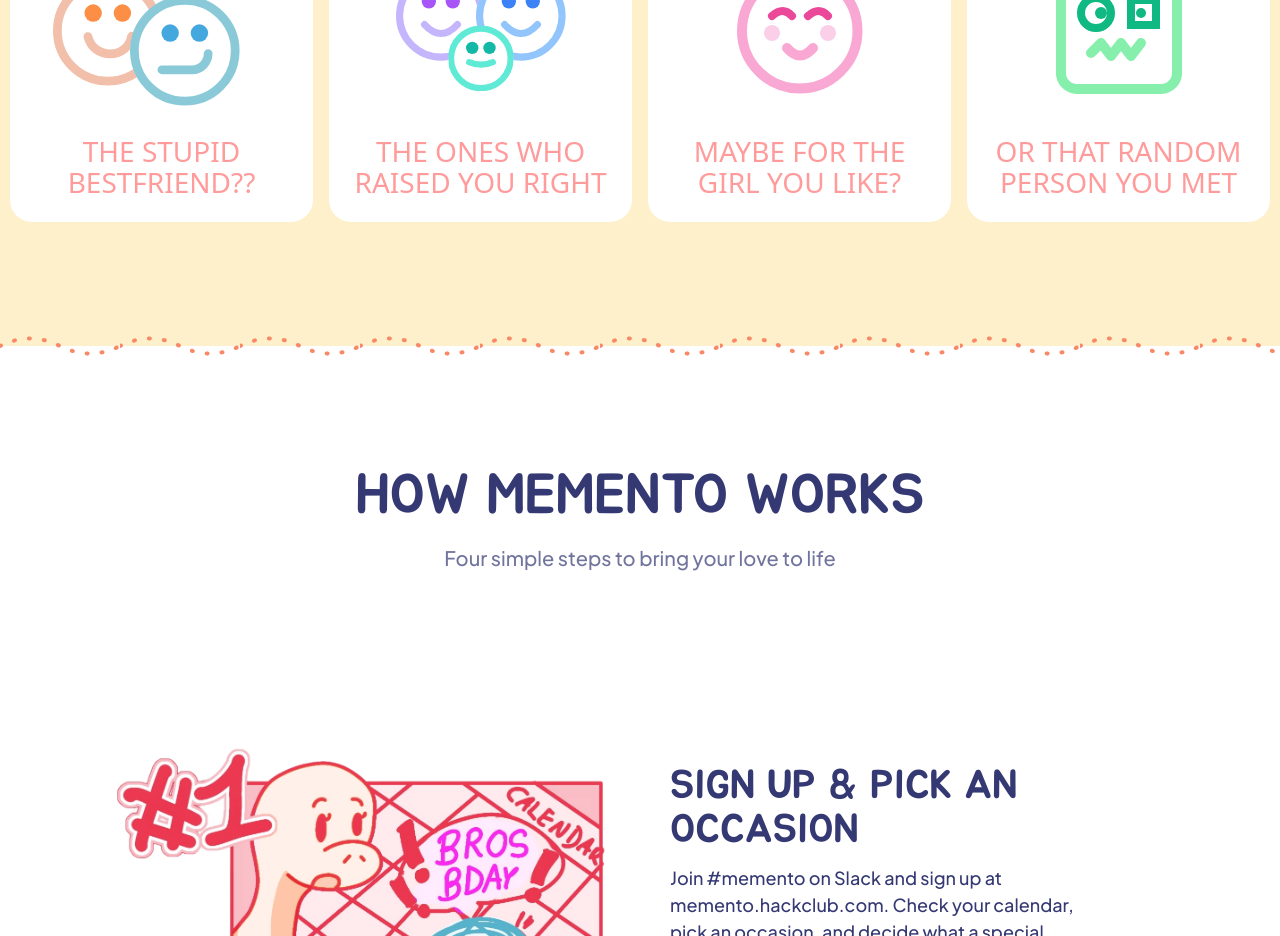
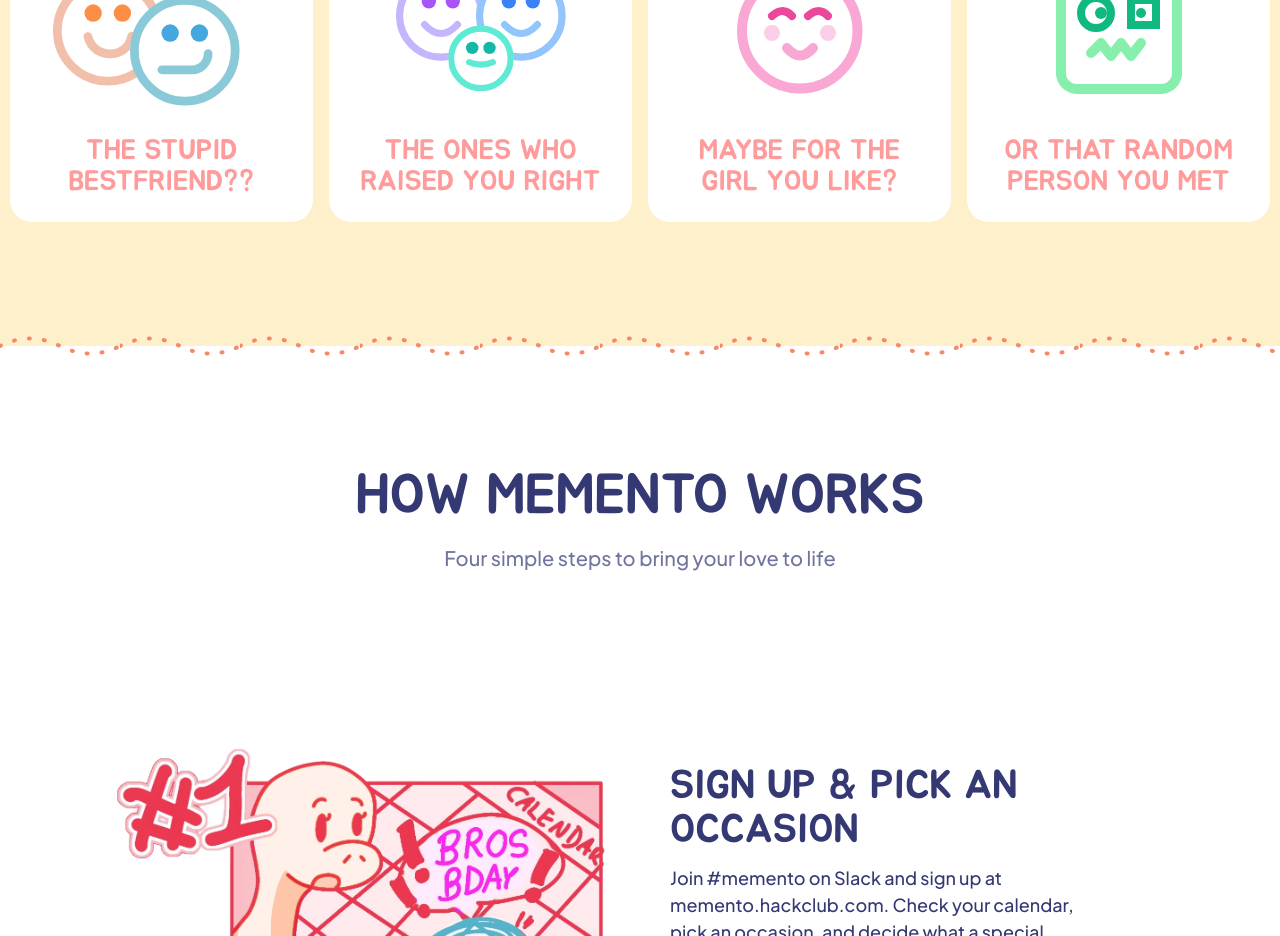
Before and after one commit to shashwtd/memento-ysws, a Next.js app: page / in a window 1280 px wide. Shown: the part 940-1876 px from the top of the page. Built offline with nearby package versions, Linux system fonts and the light colour scheme.

Commit message:
font fix part 2

```diff
--- a/src/components/CaredFor.tsx
+++ b/src/components/CaredFor.tsx
@@ -185,7 +185,7 @@ const CardItem = ({ card, index }: { card: Card; index: number }) => {
       <div ref={iconRef} className="flex h-48.75 w-full justify-center items-center shrink-0 origin-center">
         <card.Illustration />
       </div>
-      <p className={`font-sans w-full text-center ${card.text} text-[28px] leading-[1.1] min-w-full drop-shadow-none`}>
+      <p className={`font-jua w-full text-center ${card.text} text-[28px] leading-[1.1] min-w-full drop-shadow-none`}>
         {card.title}
       </p>
     </div>
```
